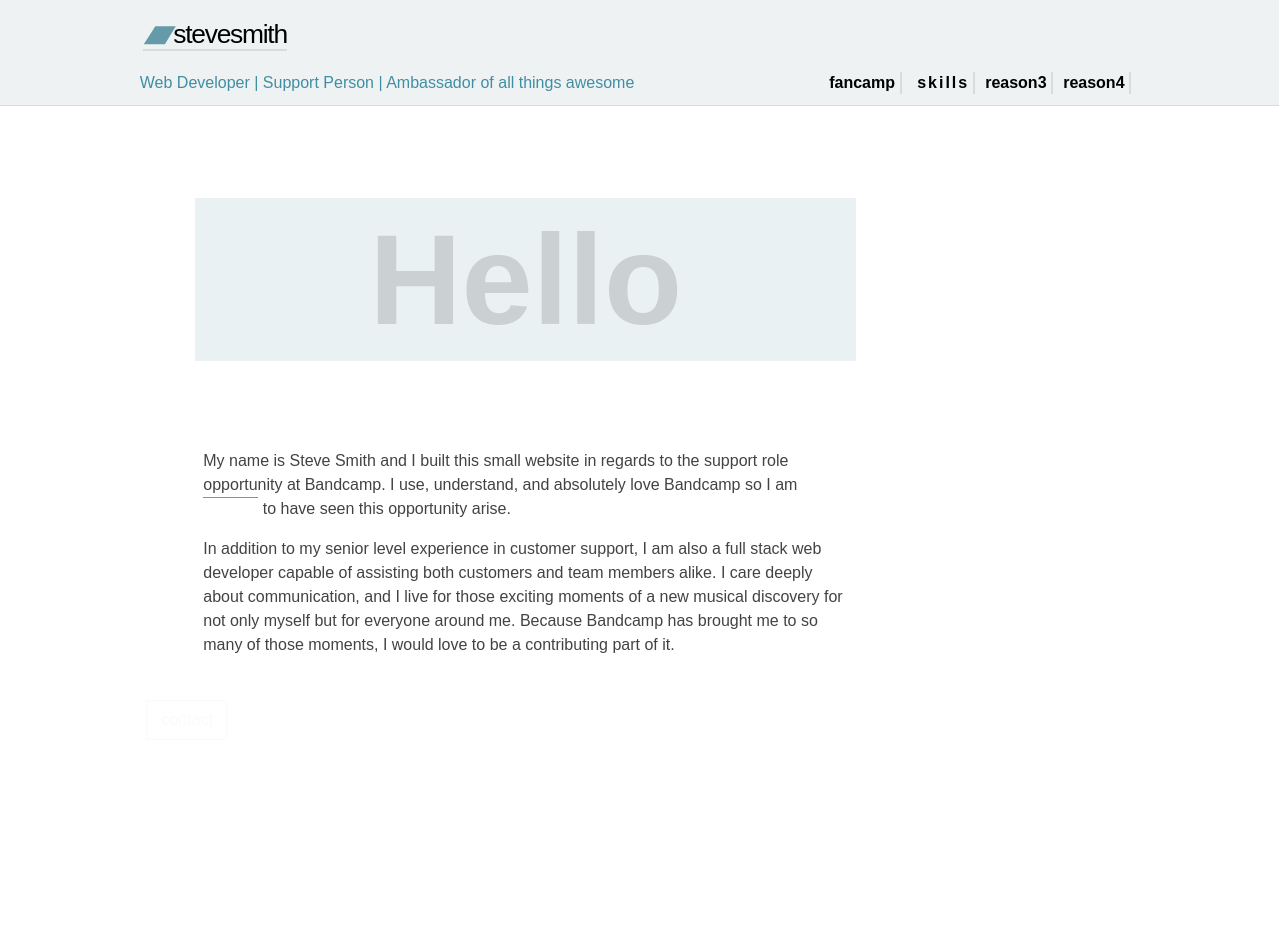
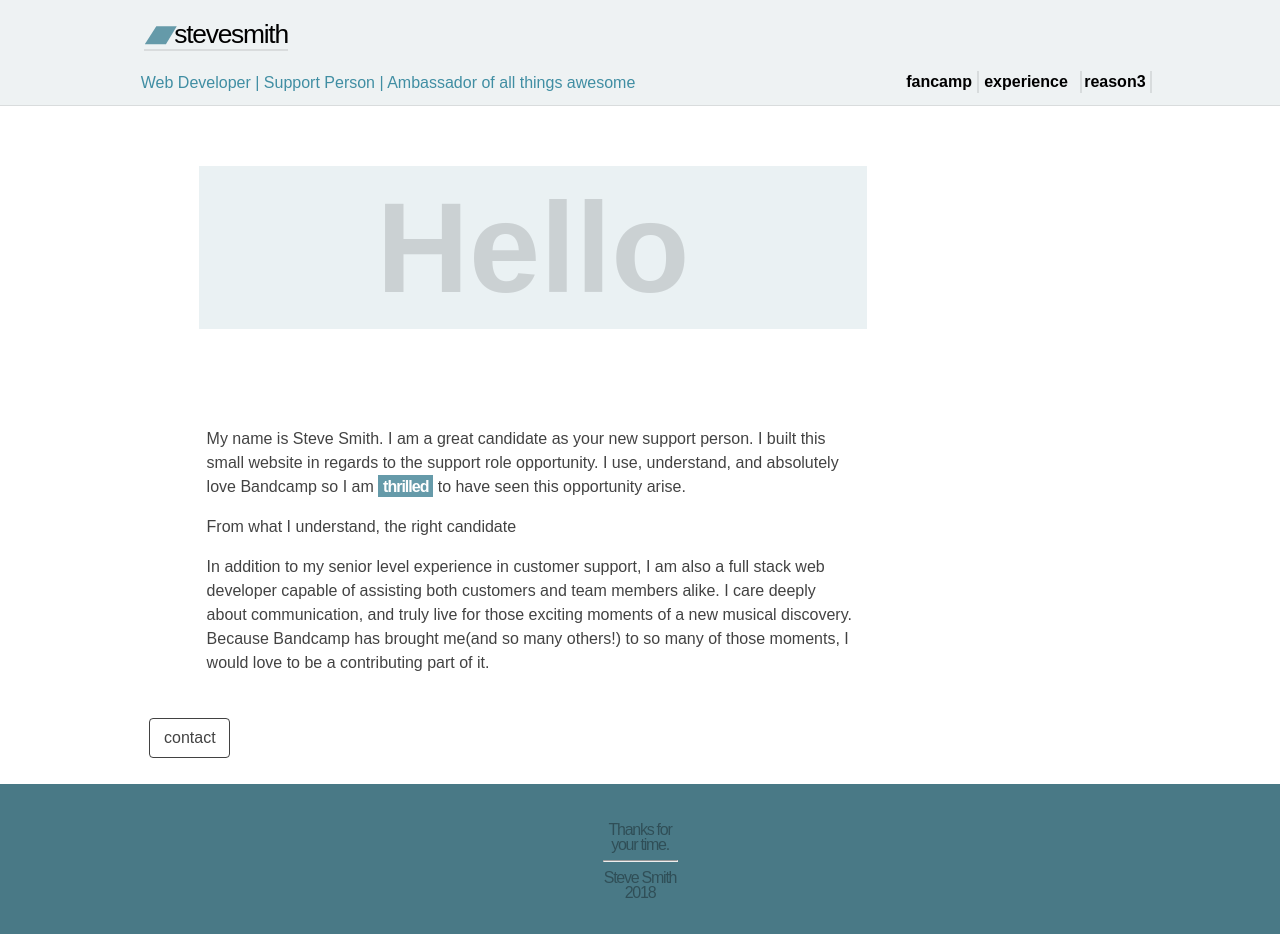
Before and after one commit to stevesmithsays/bcSupport, a plain HTML site: page index.html in a window 1280 px wide. Before the commit the page ends 910 px from the top, so only its background shows below. Drawn offline with Linux system fonts and the light colour scheme.

Commit message:
second update about to send. finish open statement

```diff
--- a/index.html
+++ b/index.html
@@ -24,26 +24,33 @@
             <div class="dropdown">
               <li class="first"><a href="https://www.youtube.com/watch?v=wJSqB475hOI">fancamp</a></li>
               <div class="dropdown-content one">
-                <p>
-                  I have been a Bandcamp fan since 2010 as it has helped me find new approachable artists that I still listen to today. BadBadNotGood, Mouse On The Keys, Jeff Pianki - The list goes on! As a user, I have happily grown with the changes and improvements that have been made over time.
+                <p class="fp1">
+                  I have been a Bandcamp fan since 2010 as it has helped me find an array of fresh, eclectic, and approachable artists that I still listen to today. BadBadNotGood, Mouse On The Keys, Jeff Pianki - The list goes on!
+                </p>
+                <p class="fp2">
+                  As a user, I have happily grown with the changes and improvements that have been made over time to help discover new artists.
+                </p>
+                <p class="fp3">
+                  From the artist's perspective, using Bandcamp has been a pleasure from day one. It has always been designed and functioned beautifully. Stellar product.
                 </p>
               </div>
             </div>
 
             <div class="dropdown">
-                <li class="second"><a href="https://www.youtube.com/watch?v=wJSqB475hOI">skills</a></li>
+                <li class="second"><a href="https://www.youtube.com/watch?v=wJSqB475hOI">experience</a></li>
                 <div class="dropdown-content two">
-                  <p>In my previous role I answered 75+ phone calls a day in addition to written correspondences via email and fax. Before that I sold cell phone service to consumers and businesses making sure to keep both my customers and superiors happy.</p>
-                  <p>I'm confident that I have what it takes to live up to what bandcamp users expect. </p>
+                  <p>
+                    In my previous role, I answered 75+ phone calls a day in addition to correspondences crafted specifically and personally via email and fax. Everything from checking a price to investigating missing shipments on behalf of a  customer. I also oversaw the front desk, performing transactions for deliveries and pick-up orders. This helped solidify my ability to multi-task, prioritize, and ultimately make effective decisions rapidly. If being a problem solver was cool, you could consider me Miles Davis.
+                  </p>
+                  <p>
+                    Before that I sold cell phone service in person to consumers and businesses. Making sure to do right by both my customers and my company was an everlasting challenge that I enjoyed accomplishing.
+                  </p>
+                  <p>I'm confident that my work would live up to what Bandcamp and it's users expect based off of my experience and my own expectations of Bandcamp.</p>
                 </div>
             </div>
 
             <div class="dropdown">
                 <li class="third"><a href="https://www.youtube.com/watch?v=wJSqB475hOI">reason3</a></li>
-            </div>
-
-            <div class="dropdown">
-              <li class="fourth"><a href="https://www.youtube.com/watch?v=wJSqB475hOI">reason4</a></li>
             </div>
           </ul>
         </nav>
@@ -57,10 +64,13 @@
     <div class="about">
       <h1>Hello</h1>
       <p>
-        My name is Steve Smith and I built this small website in regards to the support role opportunity at Bandcamp. I use, understand, and absolutely love Bandcamp so I am <span class="thrilled">thrilled</span> to have seen this opportunity arise.
+        My name is Steve Smith. I am a great candidate as your new support person. I built this small website in regards to the support role opportunity. I use, understand, and absolutely love Bandcamp so I am <span class="thrilled">thrilled</span> to have seen this opportunity arise.
       </p>
       <p>
-        In addition to my senior level experience in customer support, I am also a full stack web developer capable of assisting both customers and team members alike. I care deeply about communication, and I live for those exciting moments of a new musical discovery for not only myself but for everyone around me. Because Bandcamp has brought me to so many of those moments, I would love to be a contributing part of it.
+        From what I understand, the right candidate
+      </p>
+      <p>
+        In addition to my senior level experience in customer support, I am also a full stack web developer capable of assisting both customers and team members alike. I care deeply about communication, and truly live for those exciting moments of a new musical discovery. Because Bandcamp has brought me<span class="others">(and so many others!) </span>to so many of those moments, I would love to be a contributing part of it.
       </p>
         <div class="contact" onClick=alertFunc()>
             <span class="contact-me">contact</span>
@@ -71,7 +81,9 @@
 </main>
 <script src="./scripts.js"></script>
 <footer>
-  <div class="footer-container"></div>
+  <div class="footer-container">
+      <span class="footer-span">Thanks for your time. <hr/>Steve Smith 2018</span>
+  </div>
 </footer>
 </body>
 </html>
--- a/style/main.css
+++ b/style/main.css
@@ -1,23 +1,25 @@
 html{
   font-size: 16px;
+  margin: 0;
+  padding: 0;
 }
 body{
   font-family: sans-serif;
   background: white;
   font-size:16px;
+  margin: 0;
+  padding: 0;
 }
 
 .site-header{
   background: #EEF2F3;
-  position: absolute;
+  position: relative;
   display: flex;
   align-items: center;
   justify-content: flex-end;
   border-bottom: 1px solid #00000017;
   width: 100%;
   height: 105px;
-  top: 0;
-  right: 1px;
   z-index: 3000;
 }
 
@@ -104,26 +106,42 @@ body{
   /* letter-spacing: .75px; */
 }
 
+@media screen and (max-width: 1000px){
+  .dream-come-true-span{
+    display: block;
+    position: relative;
+    font-size: .65rem;
+    font-weight: bold;
+    top: -18px;
+    left: 160px;
+    width: 190px;
+  }
+}
+
 /* NAV THANGS */
 
 .nav-container{
-  /* background: #ff6593; */
+  /* background: #EEF2F3; */
+  /* background: pink; */
   display: flex;
   position: relative;
+  justify-content: center;
   align-items: center;
-  /* left: 620px; */
   float:right;
   height: 50px;
-  width:35%;
-  bottom: 6px;
-  left: 12px;
+  width: 400px;
+  bottom: 7px;
 }
 .site-nav ul{
+  background: #EEF2F3;
   /* background: #317ff5; */
   display: flex;
+  justify-content: flex-end;
+  align-items: flex-start;
+  position: relative;
   height: 30px;
-  width: 85%;
-  margin: 0 auto;
+  width: 400px;
+  left:25px;
   list-style: none;
 }
 
@@ -133,12 +151,12 @@ body{
   display: flex;
   position: relative;
   padding: 2px;
-  padding-right: 20px;
   border-right: 2px solid #00000017;
   font-weight: 600;
   font-size: 16px;
   text-decoration: none;
   bottom: 20px;
+  right: 20px;
   transition: .1s ease all;
 }
 
@@ -152,10 +170,14 @@ body{
 
 .second{
   position: relative;
-  letter-spacing: 2px;
-  width: 60px;
-  left: 10px;
+  width: 100px;
 }
+.third{
+  position:relative;
+  left: 22px;
+}
+
+
 
 /* DROPDOWN THANGS */
 
@@ -167,8 +189,7 @@ body{
   height: 8px;
   width:70px;
   top: 24px;
-  right: 24px;
-  /* right: 24px; */
+  right: 30px;
 }
 
 .dropdown-content{
@@ -179,10 +200,12 @@ body{
   overflow: hidden;
   margin: 0 4px;
   bottom: 20px;
-  /* width: 50px;  */
   height:4px;
   border: 1px solid #fafafa00;
   transition: .1s ease all;
+  }
+  .fp2 {
+    top: 8px;
   }
 
 .dropdown:hover .dropdown-content{
@@ -192,8 +215,7 @@ body{
   color: #0000006e;
   border: 1px solid #0000002c;
   border-top: 1px solid #fafafa00;
-  box-shadow: -5px 5px 60px #0000001e;
-  padding: 22px;
+  padding: 28px;
   bottom: 9px;
   z-index: 3000;
 }
@@ -201,13 +223,13 @@ body{
 
 .dropdown:hover .one{
   height: 400px;
-  width: 500px;
-  right: 230px;
+  width: 300px;
+  right: 130px;
 }
 .dropdown:hover .two{
-  height: 400px;
-  width: 500px;
-  right: 290px;
+  height: 460px;
+  width: 300px;
+  right: 190px;
 }
 /* MAIN THANGS */
 
@@ -215,34 +237,37 @@ body{
   /* background: #d9eaf9; */
   display: block;
   text-align: left;
-  position: relative;
   margin: 0 auto;
   width: 80%;
+  overflow: scroll;
   min-width: 450px;
-  height: 800px;
-  top: 90px;
+  height: 110%;
 }
 
 .about{
-  display: inline-block;
+  /* background: lightgreen; */
+  display: block;
   position: relative;
   width: 75%;
-  padding: 12px;
-  padding-top: 100px;
+  padding: 60px 20px;
+
   text-align: left;
-  height: 700px;
+  border: 1px solid #fafafa00;
+  border-top: 0px;
   transition: .2s ease all;
 }
 .about:hover{
   transition: .2s ease all;
-  background: #0f2333b0;
+  background: #07386100;
+  border: 1px solid #0000002d;
+  border-top: 0px;
 }
 .about h1{
   background: #659aa923;
   color: #00000021;
   position: relative;
   margin: 0 auto;
-  margin-bottom: 80px;
+  margin-bottom: 90px;
   padding: 8px;
   width: 85%;
   min-width: 325px;
@@ -250,13 +275,12 @@ body{
   font-size: 8rem;
   word-wrap: break-word;
   text-align: center;
-  transition: .4s ease all;
+  transition: .2s ease all;
 }
 
 .about:hover h1{
-  transition: 1.5s ease all;
+  transition: .2s ease all;
   background: #659AA9;
-
   color: black;
 }
 
@@ -272,39 +296,43 @@ body{
   width: 85%;
   line-height: 24px;
   padding: 8px;
-  transition: .4s ease all;
+  transition: .2s ease all;
 }
 
 .thrilled{
   background: #659AA9;
-  color:#fafafa00;
+  color: #ffffff;
   display: inline-block;
   text-align: center;
-  height: 1px;
+  height: 22px;
   width: 55px;
   letter-spacing: -1px;
   font-weight: 800;
-  transition: .2s ease all;
+  text-shadow: -2px 2px 1px #00000000;
+  box-shadow: -2px 2px 1px #00000000;
+  transition: .3s ease all;
 }
 .thrilled:hover{
-  transition: .2s ease all;
-  color: #ffffff;
-  text-shadow: -2px 2px 1px #000000d2;
-  box-shadow: -2px 2px 1px #00000070;
-  height: 22px;
+  transition: .3s ease all;
+  background: #d6568100;
+  border-radius: 4px;
+  color: #659AA9;
+  letter-spacing: -.5px;
+  text-shadow: -6px 8px 5px #0000006b;
 }
 
 .contact{
   display: block;
   position: relative;
   overflow: hidden;
-  border: 1px solid #fafafa;
+  border: 1px solid #000000bd;
+  border-radius: 4px;
   padding: 4px 12px;
   height: 30px;
   width: 55px;
   font-size: 1rem;
   top: 35px;
-  color: #fafafa;
+  color: #000000bd;
   transition: .2s ease all;
 }
 .contact:hover{
@@ -320,6 +348,7 @@ body{
   font-size:1rem;
 }
 
+
 .me{
   display: inline-block;
   position: relative;
@@ -329,15 +358,29 @@ body{
   transition: .2s ease all;
 }
 .contact:hover .me{
-  color: #fafafa;
+  color: #000000bd;
 }
 
+
 /* FOOTER THANGS */
-.footer{
-  /* background: #497986; */
-  background: blue;
+footer{
+  background: #497986;
   display: block;
+  position: absolute;
+  width: 100%;
+  height: 150px;
+}
+.footer-span{
+  /* background: #fd9494; */
+  color: #00000059;
+  display:block;
   position: relative;
   margin: 0 auto;
-  height: 200px;
+  top: 30px;
+  padding: 8px;
+  width: 75px;
+  height: 80px;
+  line-height: 15px;
+  text-align: center;
+  letter-spacing: -1.25px;
 }
```
